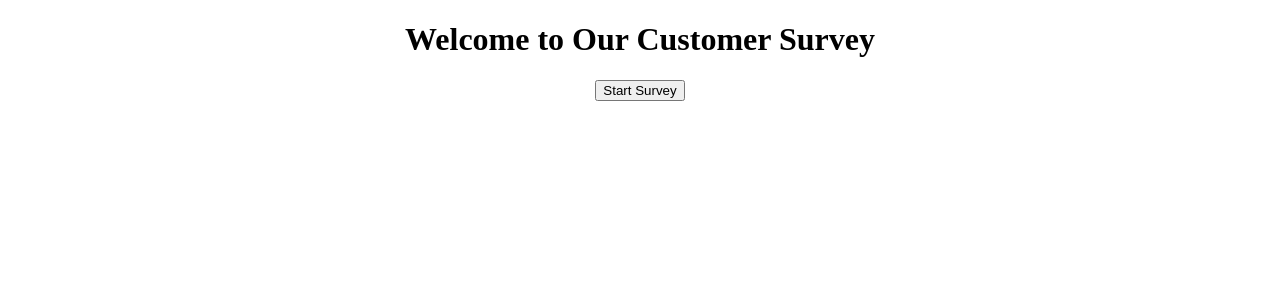
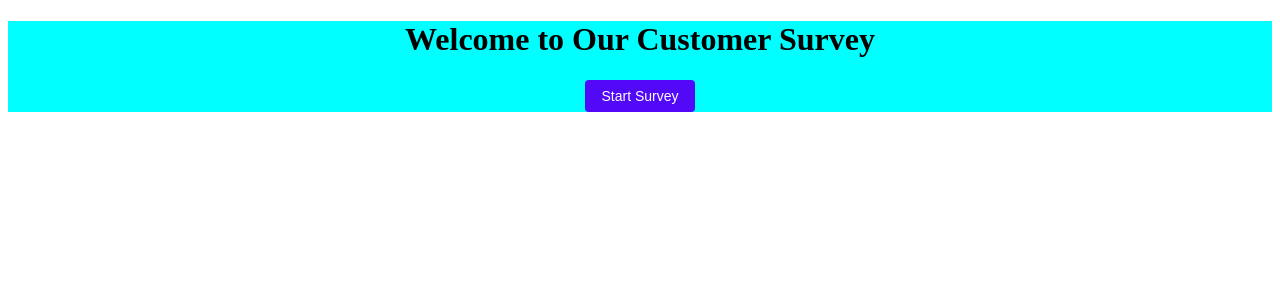
Before and after one commit to Rahultota12/Survey, a React (Create React App) app: page / in a window 1280 px wide. Shown: the top 300 px of the page. Built offline with nearby package versions, Linux system fonts and the light colour scheme.

Commit message:
add color

```diff
--- a/src/App.css
+++ b/src/App.css
@@ -1,5 +1,5 @@
 .App{
   text-align: center;
   align-items: center;
-
+    background-color: aqua;
 }
--- /dev/null
+++ b/src/components/WelcomeScreen.css
@@ -0,0 +1,10 @@
+.red{
+color: white;
+  background-color: rgb(81, 9, 248);
+  padding: 8px 16px;
+  border: none;
+  cursor: pointer;
+  font-size: 14px;
+  border-radius: 4px;
+  transition: background-color 0.3s;
+}
--- a/src/components/WelcomeScreen.js
+++ b/src/components/WelcomeScreen.js
@@ -1,10 +1,10 @@
 import React from 'react';
-
+import './WelcomeScreen.css'
 const WelcomeScreen = ({ startSurvey }) => {
   return (
     <div className="welcome-screen">
       <h1>Welcome to Our Customer Survey</h1>
-      <button onClick={startSurvey}>Start Survey</button>
+      <button onClick={startSurvey}  className="red">Start Survey</button>
     </div>
   );
 };
```
